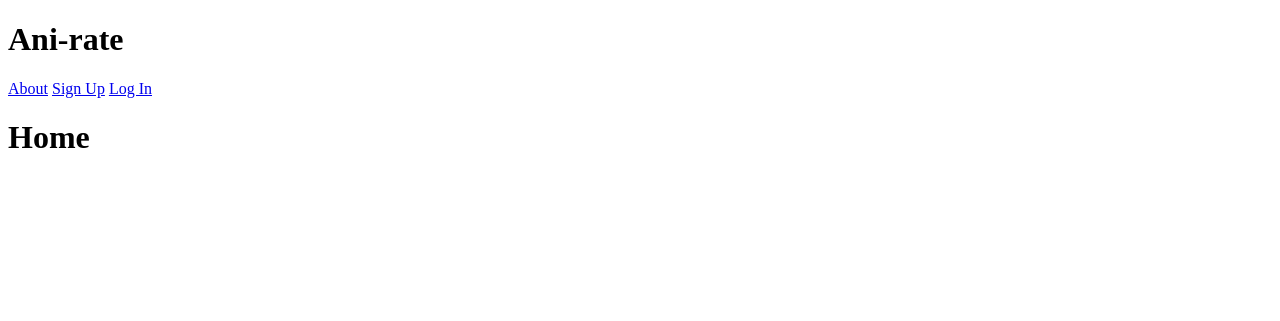
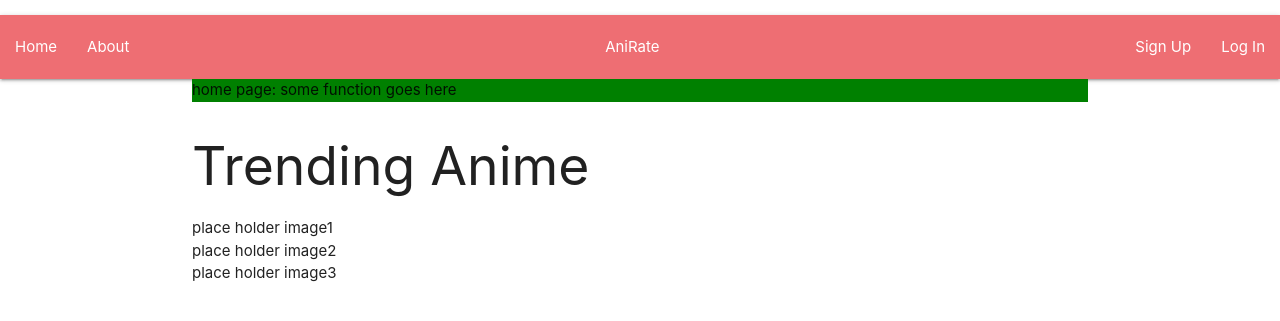
Before and after one commit to nickkucway/anirate, a Django app: page / in a window 1280 px wide. Shown: the top 321 px of the page. Run offline with Django 4.2, Linux system fonts and the light colour scheme.

Commit message:
base.html & home.html updated, css style applied

```diff
--- a/main_app/static/css/style.css
+++ b/main_app/static/css/style.css
@@ -0,0 +1,3 @@
+.home-hero{
+    background-color: green;
+}
--- a/main_app/templates/base.html
+++ b/main_app/templates/base.html
@@ -1,24 +1,43 @@
 {% load static %}
-
 <!DOCTYPE html>
 <html lang="en">
   <head>
-    <meta charset="UTF-8">
-    <meta name="viewport" content="width=device-width, initial-scale=1.0">
-    <link rel="stylesheet" type="text/css" href="{% static 'css/style.css' %}">
+    <meta charset="UTF-8" />
+    <meta name="viewport" content="width=device-width, initial-scale=1.0" />
+    <link
+      rel="stylesheet"
+      href="https://cdnjs.cloudflare.com/ajax/libs/materialize/1.0.0/css/materialize.min.css"
+    />
+    <link
+      rel="stylesheet"
+      type="text/css"
+      href="{% static 'css/style.css' %}"
+    />
     <title>Ani-Rate</title>
   </head>
   <body>
-    <header>
-        <h1>Ani-rate</h1>
+    <!-- <header> -->
+      <!-- <h1>Ani-rate</h1> -->
       <nav>
+        <div class="nav-wrapper">
+          <ul class = 'left' >
+            <li>
+                <a href="{% url 'home' %}">Home</a>
+            </li>
+            <li>
                 <a href="{% url 'about' %}">About</a>
+            </li>
+            </ul>
+            <ul class = "right">
                 {% if user.is_authenticated %}
-                <a href="{% url 'logout' %}">Log Out</a>
+                <li><a href="{% url 'logout' %}">Log Out</a></li>
                 {% else %}
-                <a href="{% url 'signup' %}">Sign Up</a>
-                <a href="{% url 'login' %}">Log In</a>
+                <li><a href="{% url 'signup' %}">Sign Up</a></li>
+                <li><a href="{% url 'login' %}">Log In</a></li>
                 {% endif%}
+            </ul>
+            <p class="center"> AniRate</p>
+        </div>
       </nav>
     </header>
     <main class="container">
--- a/main_app/templates/home.html
+++ b/main_app/templates/home.html
@@ -1,6 +1,16 @@
 {% extends 'base.html' %}
+<!-- nav placeholder -->
 {% block content %}
-
-<h1>Home</h1>
-
+<!-- HomePageHero -->
+<section class="home-hero">
+    <div>
+        home page: some function goes here
+    </div>
+</section>
+<section class="trending">
+<h2>Trending Anime</h2>
+<div>place holder image1</div>
+<div>place holder image2</div>
+<div>place holder image3</div>
+</section>
 {% endblock %}
```
Lines whose indentation alone changed are shown as unchanged.
